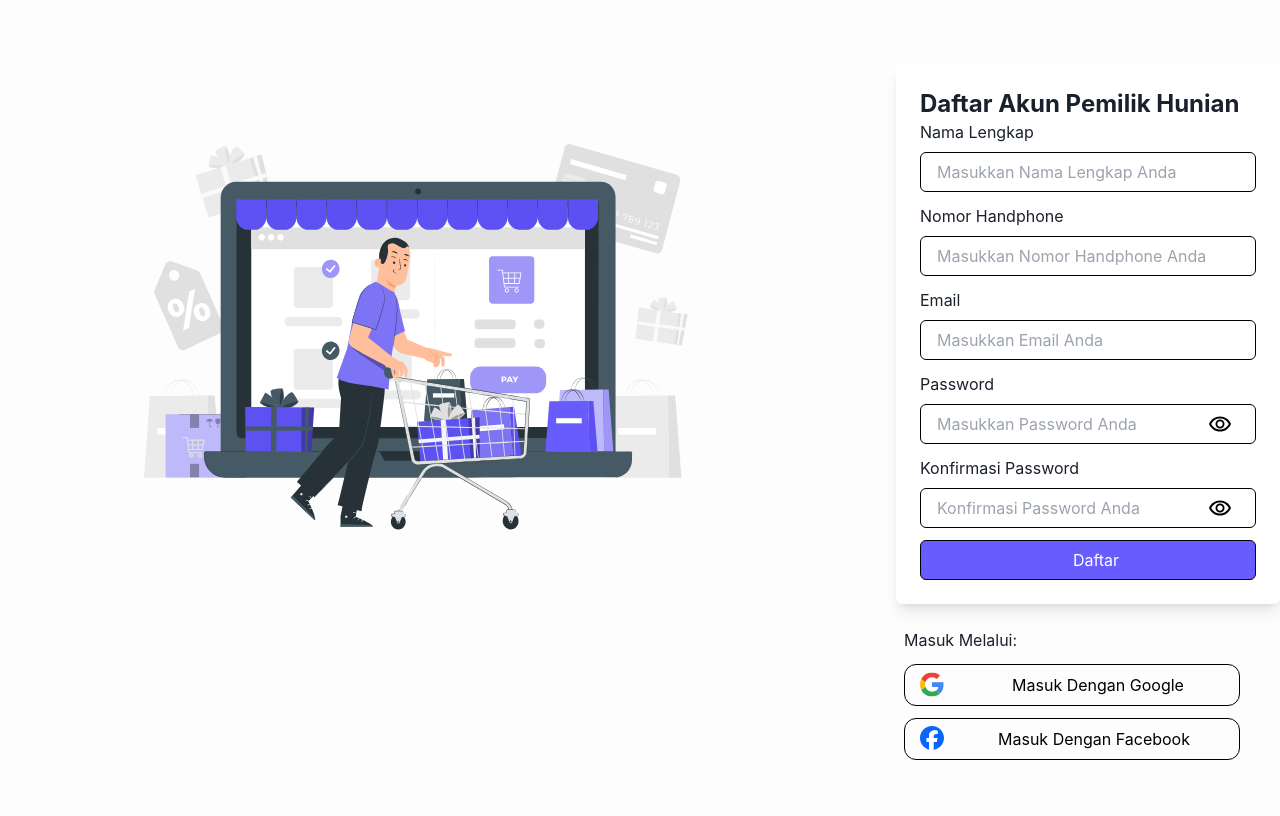
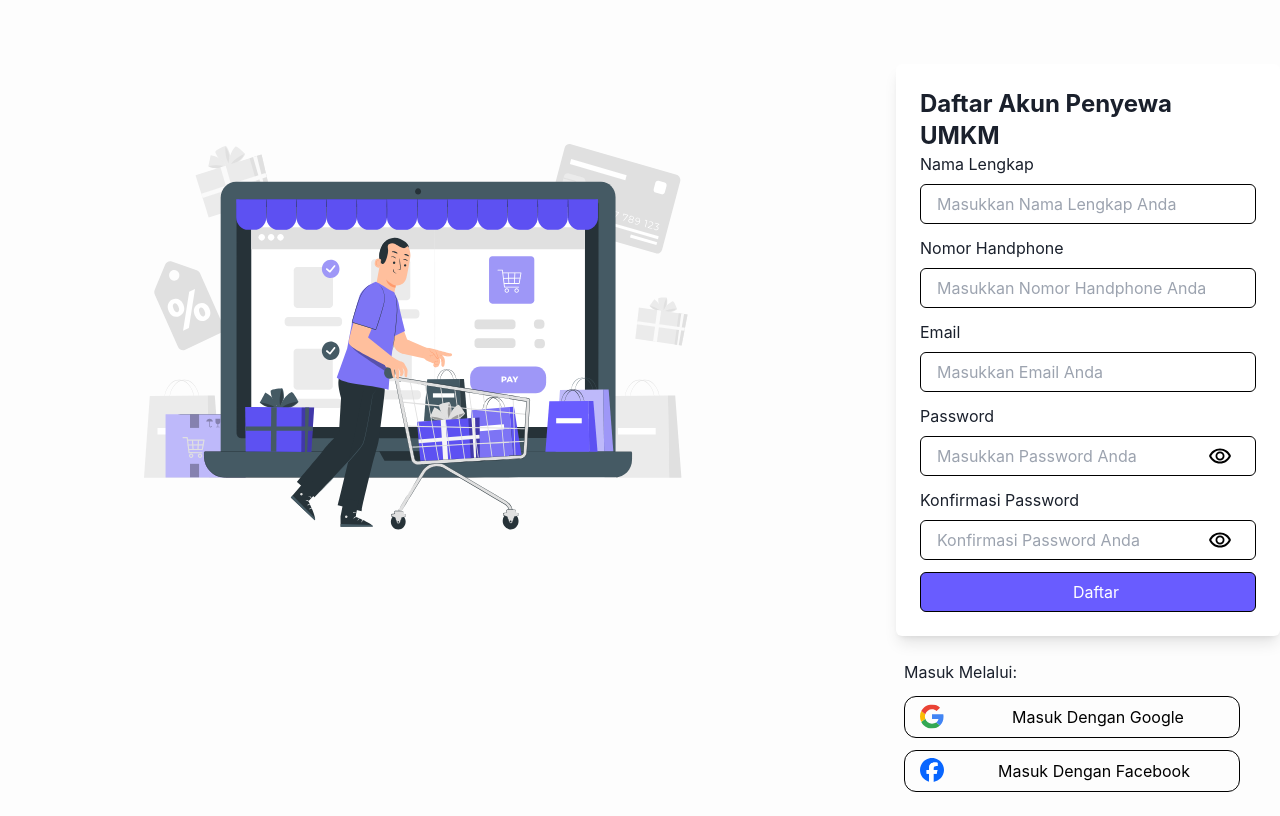
Before and after one commit to AldiMusneldi/Lapak-Sentra, a React (Vite) app in the folder frontend/: page /daftar/umkm in a window 1280 px wide. Built offline with nearby package versions, Linux system fonts and the light colour scheme; a web font is replaced by a local one.

Commit message:
fix url register

```diff
--- a/frontend/src/PagesValidation/Login/HunianLogin.jsx
+++ b/frontend/src/PagesValidation/Login/HunianLogin.jsx
@@ -105,7 +105,7 @@ const HunianLogin = () => {
               <div>
                 <p className="text-center">
                   Belum punya akun?{' '}
-                  <Link to="/daftar/penyewa">
+                  <Link to="/daftar/hunian">
                     <span className="text-indigo-700">Daftar Sekarang</span>
                   </Link>
                 </p>
--- a/frontend/src/PagesValidation/Login/UmkmLogin.jsx
+++ b/frontend/src/PagesValidation/Login/UmkmLogin.jsx
@@ -113,7 +113,7 @@ const UmkmLogin = () => {
                      <div>
                         <p className="text-center">
                            Belum punya akun?{' '}
-                           <Link to="/daftar/penyewa">
+                           <Link to="/daftar/umkm">
                               <span className="text-indigo-700">Daftar Sekarang</span>
                            </Link>
                         </p>
--- a/frontend/src/PagesValidation/Register/UmkmRegister.jsx
+++ b/frontend/src/PagesValidation/Register/UmkmRegister.jsx
@@ -45,7 +45,7 @@ function UmkmRegister() {
                {/* <input type="text" id="role" name="role" className="h-10 pl-4 border w-full border-black rounded-md" placeholder="Masukkan Nama Lengkap Anda" value={'ownerkost'} hidden /> */}
                   <div className="w-96 p-6 ml-52 mt-16 shadow-lg flex flex-col bg-white rounded-md">
                      <div>
-                        <h1 className="font-bold text-2xl">Daftar Akun Pemilik Hunian</h1>
+                        <h1 className="font-bold text-2xl">Daftar Akun Penyewa UMKM</h1>
                         <label for="username" className="block text-base mb-2">
                            Nama Lengkap
                         </label>
--- a/frontend/src/PagesValidation/Register/UserRegister.jsx
+++ b/frontend/src/PagesValidation/Register/UserRegister.jsx
@@ -44,7 +44,7 @@ function UserRegister() {
                {/* <input type="text" id="role" name="role" className="h-10 pl-4 border w-full border-black rounded-md" placeholder="Masukkan Nama Lengkap Anda" value={'ownerkost'} hidden /> */}
                   <div className="w-96 p-6 ml-52 mt-16 shadow-lg flex flex-col bg-white rounded-md">
                      <div>
-                        <h1 className="font-bold text-2xl">Daftar Akun Pemilik Hunian</h1>
+                        <h1 className="font-bold text-2xl">Daftar Akun Penyewa</h1>
                         <label for="username" className="block text-base mb-2">
                            Nama Lengkap
                         </label>
```
